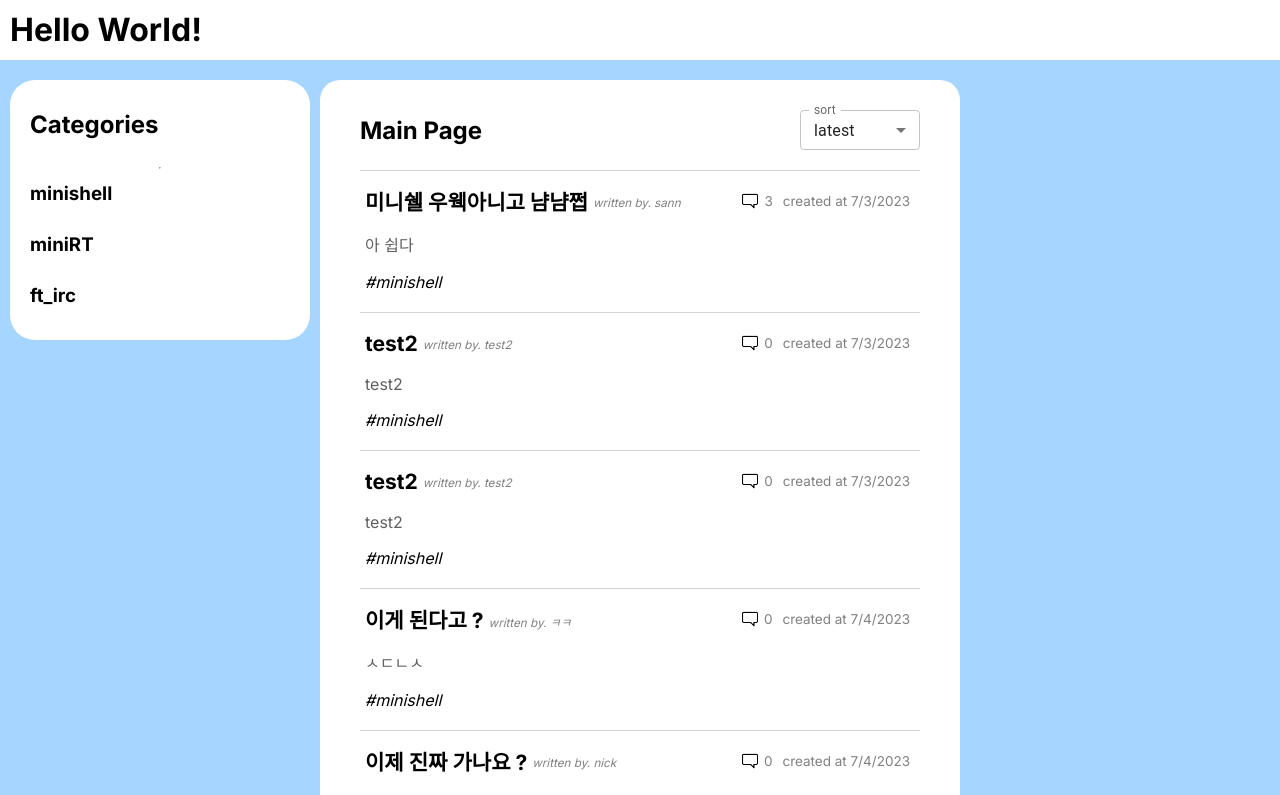
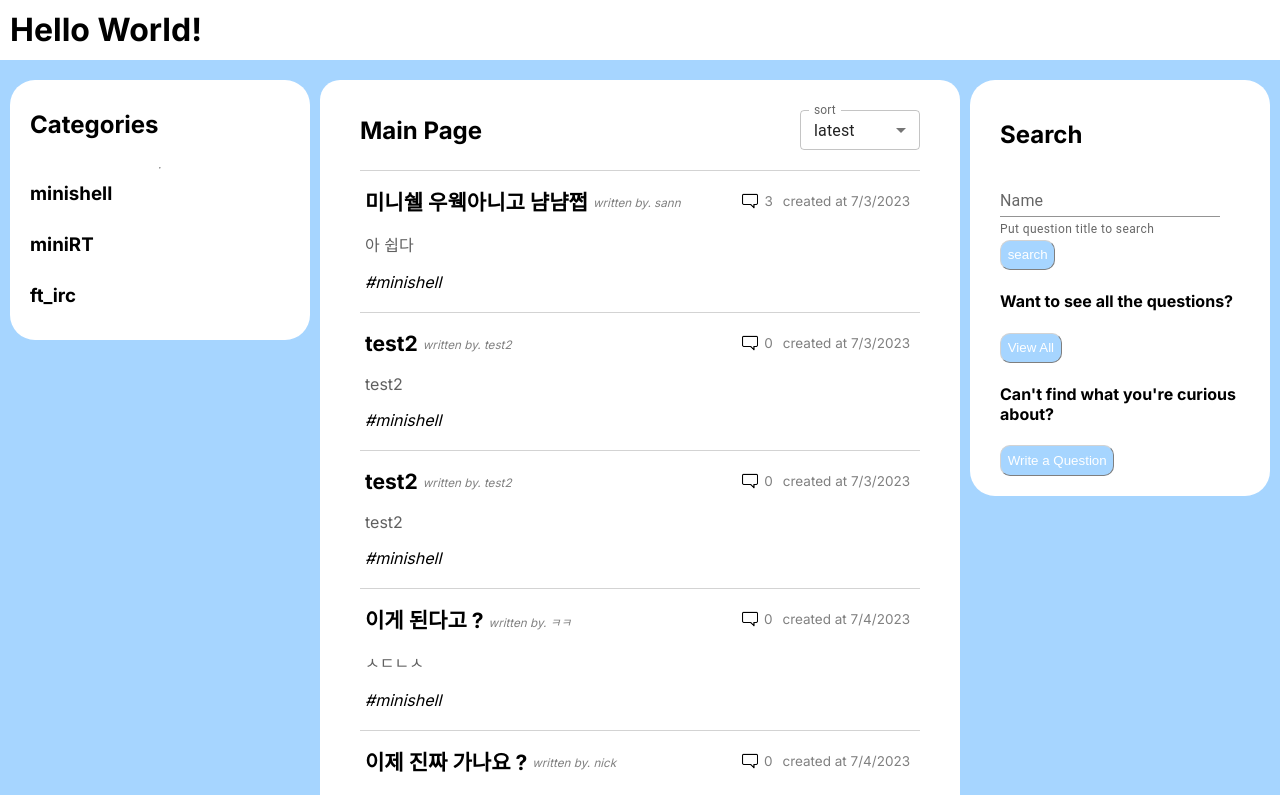
Before and after one commit to peer-42seoul/final-mission-C, a Next.js app in the folder front-end/: page / in a window 1280 px wide. Shown: the top 795 px of the page. Built offline with nearby package versions, Linux system fonts and the light colour scheme.

Commit message:
feat: Add search side menu and write button

```diff
--- a/front-end/package.json
+++ b/front-end/package.json
@@ -19,7 +19,8 @@
     "eslint-config-next": "13.4.7",
     "next": "13.4.7",
     "react": "18.2.0",
-    "react-dom": "18.2.0"
+    "react-dom": "18.2.0",
+    "styled-components": "^6.0.3"
   },
   "eslintConfig": {
     "extends": [
--- a/front-end/src/app/layout.tsx
+++ b/front-end/src/app/layout.tsx
@@ -1,5 +1,5 @@
 import "./globals.css";
-import styles from "./layout.module.css";
+import Styles from "./layout.module.css";
 import { Inter } from "next/font/google";
 
 const inter = Inter({ subsets: ["latin"] });
@@ -21,7 +21,7 @@ export default function RootLayout({
         style={{ backgroundColor: "#A6D5FF", margin: "0px" }}
       >
         <header>
-          <h1 className={styles.mainTitle}>Hello World!</h1>
+          <h1 className={Styles.mainTitle}>Hello World!</h1>
         </header>
         <div style={{ margin: "10vh 0 0 0" }}>{children}</div>
       </body>
--- a/front-end/src/app/page.module.css
+++ b/front-end/src/app/page.module.css
@@ -38,10 +38,11 @@
   border-radius: 5px;
 }
 
-.categoryItemList {
+.sideMenu {
   margin : 0 10px;
   padding: 10px 20px 10px;
   border-radius: 25px;
   background-color: white;
-  height: 15em;
+  display: inline-block;
+  height: fit-content;
 }
--- a/front-end/src/app/page.tsx
+++ b/front-end/src/app/page.tsx
@@ -1,6 +1,6 @@
 "use client";
 import Image from "next/image";
-import styles from "./page.module.css";
+import Styles from "./page.module.css";
 import QuestionItem from "../components/question/questionItem";
 import QuestionItems from "../components/question/questionItems";
 import questionItemElement from "../types/questionItemElement";
@@ -156,6 +156,7 @@ export default function Home() {
   const [sort, setSort] = useState<string>(SortType.latest as string);
   const [page, setPage] = useState(1 as number);
   const [selected, setSelected] = useState("" as string);
+  const [searchTitle, setSearchTitle] = useState("" as string);
 
   const onChangeHandler = (
     event: React.ChangeEvent<unknown>,
@@ -166,27 +167,42 @@ export default function Home() {
   };
 
   return (
-    <div className={styles.main}>
-      <div className={styles.categoryItemList}>
+    <div className={Styles.main}>
+      <div className={Styles.sideMenu}>
         <CategoryItemList selected={selected} setSelected={setSelected} />
       </div>
-      <div className={styles.mainThread}>
-        <div className={styles.mainContent}>
-          <div className={styles.mainTitle}>
+      <div className={Styles.mainThread}>
+        <div className={Styles.mainContent}>
+          <div className={Styles.mainTitle}>
             <h2>Main Page</h2>
             <SortSelect sort={sort} setSort={setSort} />
           </div>
-          <QuestionItems setSelected={setSelected} items={items} sort={sort} />
+          <QuestionItems
+            setSelected={setSelected}
+            items={
+              searchTitle === ("" as string)
+                ? items
+                : items.filter((questionItemElement) => {
+                    if (questionItemElement.title.startsWith(searchTitle)) {
+                      return questionItemElement;
+                    }
+                  })
+            }
+            sort={sort}
+          />
         </div>
         <Pagination
           count={res.totalPages}
           variant="outlined"
           shape="rounded"
-          className={styles.pagination}
+          className={Styles.pagination}
           page={page}
           onChange={onChangeHandler}
         />
       </div>
+      <div className={Styles.sideMenu}>
+        <SearchBox searchTitle={searchTitle} setSearchTitle={setSearchTitle} />
+      </div>
     </div>
   );
 }
--- a/front-end/src/components/category/category.module.css
+++ b/front-end/src/components/category/category.module.css
@@ -4,6 +4,7 @@
   width: auto;
   border-width: 1px;
   border-color: grey;
+  height: 100%;
 }
 
 .categoryName {
@@ -21,7 +22,7 @@
   display: flex;
   align-content: space-between;
   flex-direction: column;
-  height: 100%;
+  height: fit-content;
 }
 
 .selected {
--- a/front-end/src/components/category/categoryItem.tsx
+++ b/front-end/src/components/category/categoryItem.tsx
@@ -1,15 +1,15 @@
 import Button from "@/components/common/button-right-bottom-border";
-import Style from "./category.module.css";
+import Styles from "./category.module.css";
 
 const CategoryItem: React.FC<{
   categoryName: string;
   selected: string;
   setSelected: (selected: string) => void;
 }> = (props) => {
-  let className = Style.categoryName;
+  let className = Styles.categoryName;
 
   if (props.selected == props.categoryName) {
-    className = Style.selected;
+    className = Styles.selected;
   }
 
   const onClickHandler = (event: React.MouseEvent) => {
@@ -22,7 +22,7 @@ const CategoryItem: React.FC<{
   };
 
   return (
-    <div className={Style.category}>
+    <div className={Styles.category}>
       <Button onClick={onClickHandler}>
         <h3 className={className}>{props.categoryName}</h3>
       </Button>
--- a/front-end/src/components/question/questionInfo.tsx
+++ b/front-end/src/components/question/questionInfo.tsx
@@ -1,5 +1,5 @@
 "use client";
-import Style from "./question.module.css";
+import Styles from "./question.module.css";
 import { SortType } from "../../types/sort";
 
 const QuestionInfo: React.FC<{
@@ -28,17 +28,17 @@ const QuestionInfo: React.FC<{
   }
 
   return (
-    <div className={Style.questionInfo}>
-      <div className={Style.meta}>
+    <div className={Styles.questionInfo}>
+      <div className={Styles.meta}>
         <h3>{props.title}</h3>
         <i>written by. {props.nickname}</i>
       </div>
-      <div className={Style.meta}>
+      <div className={Styles.meta}>
         <img src="/comment.png" />
         <p>{props.answerCount}</p>
         {hasImg && <img src={imgSrc}></img>}
         {hasImg && <p>{metaText}</p>}
-        {!hasImg && <p id={Style.createdAt}>{metaText}</p>}
+        {!hasImg && <p id={Styles.createdAt}>{metaText}</p>}
       </div>
     </div>
   );
--- a/front-end/src/components/question/questionItem.tsx
+++ b/front-end/src/components/question/questionItem.tsx
@@ -1,7 +1,7 @@
 "use client";
 import type questionItemElement from "../../types/questionItemElement";
 import QuestionItemContent from "./questionItemContent";
-import styles from "./question.module.css";
+import Styles from "./question.module.css";
 import QuestionInfo from "./questionInfo";
 import Button from "@/components/common/button-right-bottom-border";
 
@@ -17,7 +17,7 @@ const QuestionItem: React.FC<{
   };
 
   return (
-    <div className={styles.questionItem}>
+    <div className={Styles.questionItem}>
       <QuestionInfo
         title={props.item.title}
         recommend={props.item.recommend}
--- a/front-end/src/components/question/questionItems.tsx
+++ b/front-end/src/components/question/questionItems.tsx
@@ -1,7 +1,7 @@
 "use client";
 import type questionItemElement from "../../types/questionItemElement";
 import QuestionItem from "./questionItem";
-import styles from "./question.module.css";
+import Styles from "./question.module.css";
 
 const QuestionItems: React.FC<{
   items: questionItemElement[];
--- a/front-end/src/components/search/searchBox.module.css
+++ b/front-end/src/components/search/searchBox.module.css
@@ -4,4 +4,15 @@
   display: flex;
   flex-direction: row;
   justify-content: space-between;
+  align-items: baseline;
 }
+
+.wrapper {
+  padding: 10px;
+  display: flex;
+  flex-direction: column;
+}
+
+.button {
+
+}
--- a/front-end/src/components/search/searchBox.tsx
+++ b/front-end/src/components/search/searchBox.tsx
@@ -1,34 +1,83 @@
 import Box from "@mui/material/Box";
-import TextField from "@mui/material/TextField";
 import FormControl from "@mui/material/FormControl";
 import Input from "@mui/material/Input";
 import InputLabel from "@mui/material/InputLabel";
 import FormHelperText from "@mui/material/FormHelperText";
 import { useState } from "react";
+import Styles from "./searchBox.module.css";
+import styled from "@emotion/styled";
+
+const Button = styled.button`
+  display: block;
+  background-color: #a6d5ff;
+  padding: 0.5em 0.5em;
+  border-radius: 10px;
+  color: white;
+  border-color: lightgrey;
+  border-width: 1.5px;
+`;
 
 const SearchBox: React.FC<{
   searchTitle: string;
   setSearchTitle: (searchTitle: string) => void;
 }> = (props) => {
   const [hasError, setHasError] = useState(false);
+  const [inputText, setInputText] = useState("");
   const onChangeHandler = (event: React.ChangeEvent<HTMLInputElement>) => {
-    props.setSearchTitle(event.target.value);
+    setInputText(event.target.value);
+    if (event.target.value !== "" && hasError) {
+      setHasError(false);
+    }
   };
+  const onSearchButtonClickHandler = (event: React.MouseEvent) => {
+    if (inputText == "") {
+      setHasError(true);
+      return;
+    }
+    props.setSearchTitle(inputText);
+    setInputText("");
+  };
+
+  const onViewAllButtonClickHandler = (event: React.MouseEvent) => {
+    props.setSearchTitle("");
+  };
+
   return (
+    <div className={Styles.wrapper}>
+      <Box>
+        <h2>Search</h2>
+        <FormControl
+          error={hasError}
+          variant="standard"
+          className={Styles.searchBox}
+        >
           <div>
-      <Box>
-        <FormControl error={hasError} variant="standard">
             <InputLabel htmlFor="component-simple">Name</InputLabel>
             <Input
               id="component-simple"
-            defaultValue=""
+              value={inputText}
               onChange={onChangeHandler}
             />
             <FormHelperText id="component-helper-text">
               Put question title to search
             </FormHelperText>
+          </div>
+          <Button
+            onClick={onSearchButtonClickHandler}
+            className={Styles.button}
+          >
+            search
+          </Button>
         </FormControl>
       </Box>
+      <div>
+        <h4>Want to see all the questions?</h4>
+        <Button onClick={onViewAllButtonClickHandler}>View All</Button>
+      </div>
+      <div>
+        <h4>Can't find what you're curious about?</h4>
+        <Button>Write a Question</Button>
+      </div>
     </div>
   );
 };
```
Also changed, not shown: 1 other file (tests, documents, lock files or other folders). Lines whose indentation alone changed are shown as unchanged.
